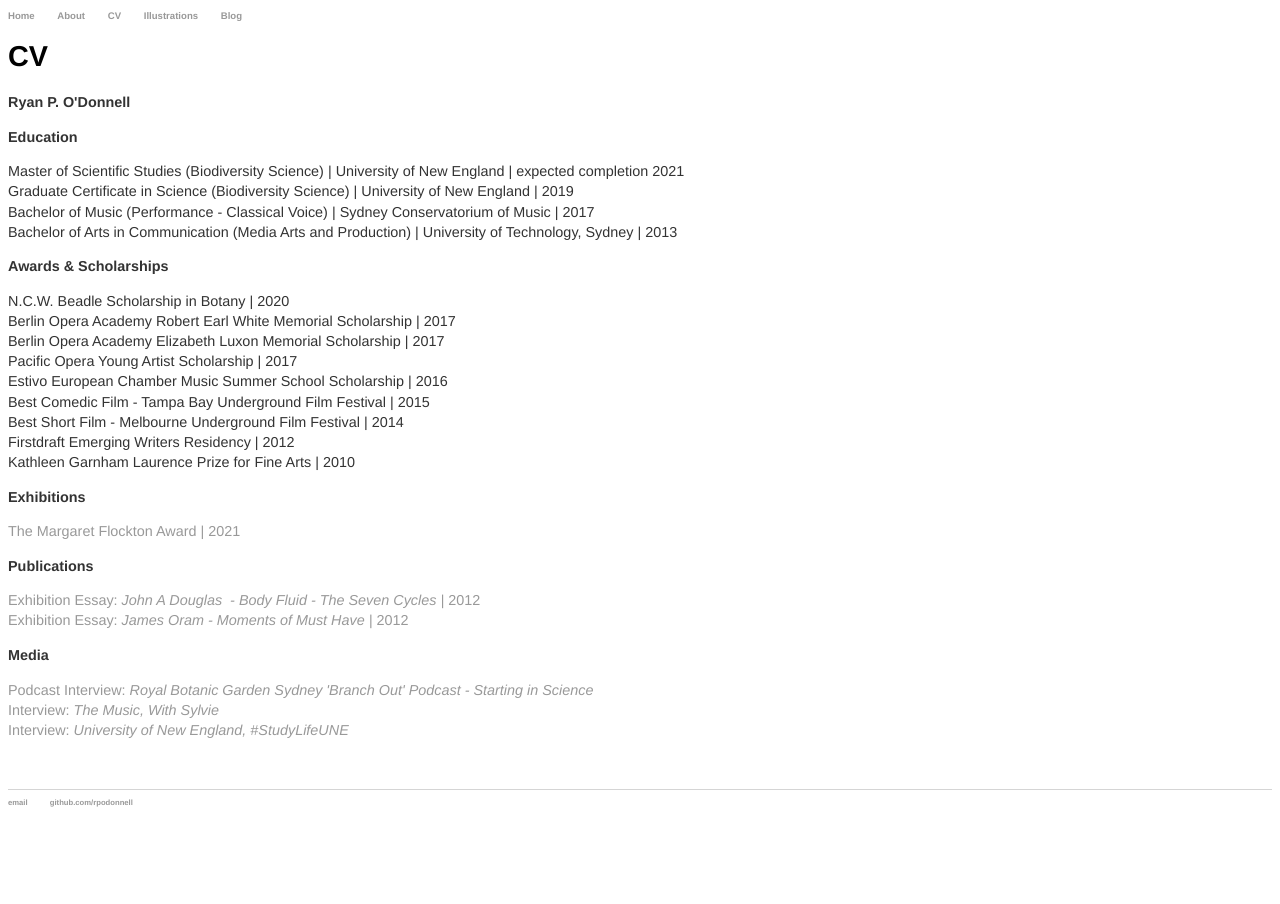
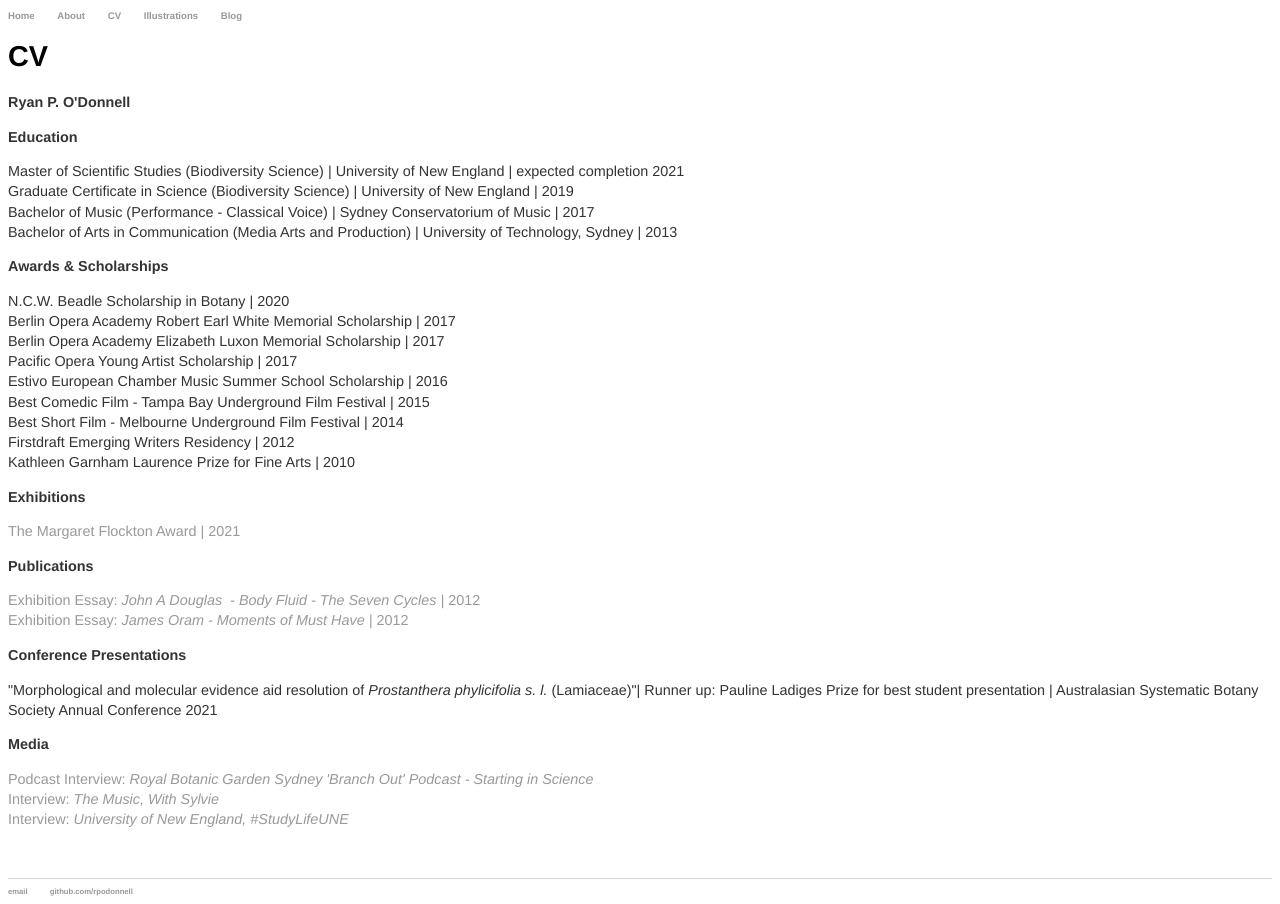
Before and after one commit to rpodonnell/rpodonnell.github.io, a Jekyll site: the page built from cv/index.html, in a window 1280 px wide. Built offline with Jekyll 4.4.1, drawn with Linux system fonts in a browser that asks for light colours.

Commit message:
Update index.html

```diff
--- a/cv/index.html
+++ b/cv/index.html
@@ -15,6 +15,8 @@ title: CV
 </p>
 <p><strong>Publications</strong></p>
 <p><a href="JAD_BODY_FLUIDfinal.pdf">Exhibition Essay: <em>John A Douglas&nbsp; - Body Fluid - The Seven Cycles |&nbsp;</em>2012</a><br /><a href="JamesOramMomentsofmusthave_RS.pdf">Exhibition Essay: <em>James Oram - Moments of Must Have | </em>2012</a><em><br /></em></p>
+<p><strong>Conference Presentations</strong></p>
+<p>"Morphological and molecular evidence aid resolution of <i>Prostanthera phylicifolia s. l.</i> (Lamiaceae)"| Runner up: Pauline Ladiges Prize for best student presentation | Australasian Systematic Botany Society Annual Conference 2021</p>
 <p><strong>Media</strong></p>
 <p>
 <a href="https://www.rbgsyd.nsw.gov.au/Science/Branch-Out/Starting-in-Science"> Podcast Interview: <em>Royal Botanic Garden Sydney 'Branch Out' Podcast - Starting in Science</em><br /></a>
```
